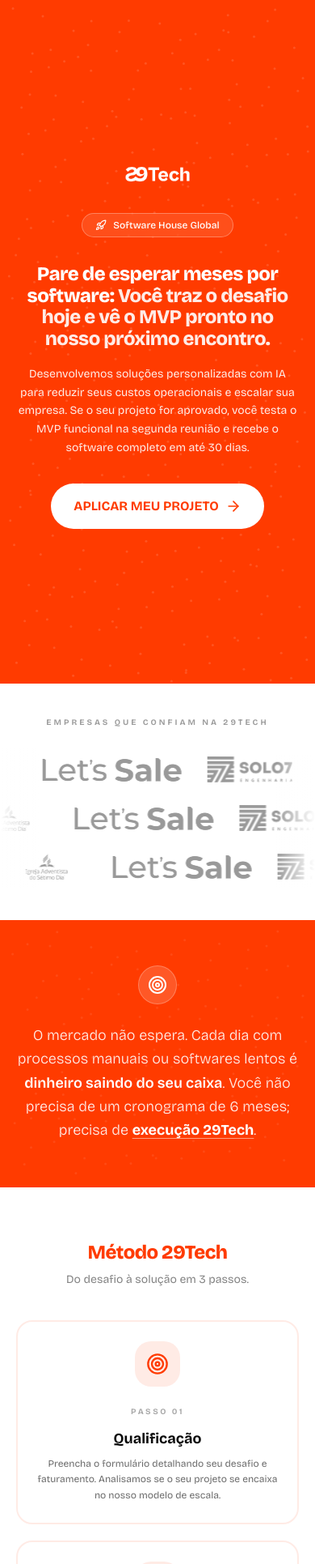
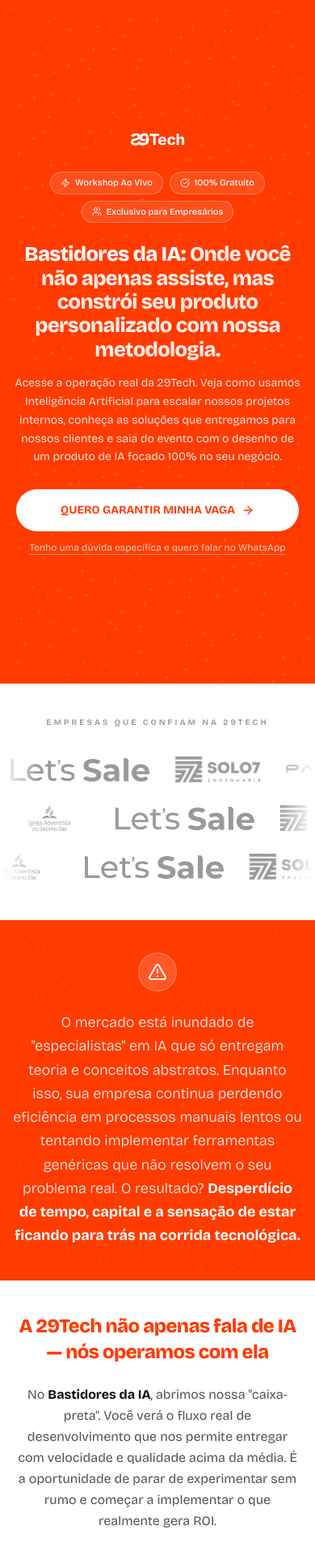
Before and after one commit to vintenove-projects/29tech-campanha-webinar, a React (Vite) app: page /lp in a window 390 px wide. Shown: the top 1931 px of the page at 81% size. Built offline with nearby package versions, Linux system fonts and the light colour scheme.

Commit message:
feat: atualiza LP do webinar com nova copy, 3 tags hero e melhorias mobile-first

```diff
--- a/src/pages/LandingPage.tsx
+++ b/src/pages/LandingPage.tsx
@@ -1,5 +1,5 @@
 import { useState, useEffect, useRef } from "react";
-import { Target, Rocket, Cpu, Layers, Settings, ArrowRight, BookOpen, Users, TrendingDown, Award, Globe } from "lucide-react";
+import { Target, Rocket, Cpu, Layers, Settings, ArrowRight, BookOpen, Users, TrendingDown, Award, Globe, CheckCircle, AlertTriangle, Zap, FileText, MessageCircle, HelpCircle } from "lucide-react";
 import { motion } from "framer-motion";
 
 // Logos
@@ -28,7 +28,7 @@ const clientLogos = [
   { src: logoExtra, alt: "Cliente" },
 ];
 
-/* ─── Particle Canvas (white particles on orange) ─── */
+/* ─── Particle Canvas ─── */
 const ParticleCanvas = ({ color = "rgba(255,255,255,0.12)" }: { color?: string }) => {
   const canvasRef = useRef<HTMLCanvasElement>(null);
   const mouseRef = useRef({ x: -9999, y: -9999 });
@@ -143,7 +143,7 @@ const LogoRow = ({ reverse = false, duration = 25 }: { reverse?: boolean; durati
   </div>
 );
 
-/* ─── Logo Marquee (3 rows, alternating directions) ─── */
+/* ─── Logo Marquee ─── */
 const LogoMarquee = () => (
   <section className="py-10 sm:py-20 overflow-hidden bg-white">
     <FadeIn className="text-center mb-6 sm:mb-10">
@@ -207,29 +207,47 @@ const LandingPage = () => {
   return (
     <div className="min-h-screen text-foreground overflow-x-hidden" style={{ fontFamily: "'Bricolage Grotesque', sans-serif" }}>
 
-      {/* ══════════ HERO — Laranja ══════════ */}
+      {/* ══════════ HERO ══════════ */}
       <section className="relative min-h-screen flex items-center overflow-hidden bg-primary">
         <ParticleCanvas color="rgba(255,255,255,0.13)" />
 
-        <div className="relative z-10 max-w-5xl mx-auto px-5 sm:px-6 w-full py-16 sm:py-20 text-center">
+        <div className="relative z-10 max-w-5xl mx-auto px-4 sm:px-6 w-full pt-12 pb-14 sm:py-20 text-center">
           <FadeIn>
-            <img src={logo29Tech} alt="29Tech" className="h-12 sm:h-16 w-auto mx-auto mb-6 sm:mb-8" />
-            <span className="inline-flex items-center gap-2 px-4 py-1.5 rounded-full border border-white/30 bg-white/10 text-white text-xs sm:text-sm font-medium mb-8 sm:mb-10 backdrop-blur-sm">
-              <Rocket className="w-3.5 h-3.5 sm:w-4 sm:h-4" /> Software House Global
-            </span>
-            <h1 className="text-2xl sm:text-4xl md:text-5xl lg:text-6xl font-extrabold leading-[1.1] tracking-tight text-white mb-5 sm:mb-6 max-w-4xl mx-auto">
-              Pare de esperar meses por software:{" "}
+            <img src={logo29Tech} alt="29Tech" className="h-10 sm:h-16 w-auto mx-auto mb-5 sm:mb-8" />
+            <div className="flex flex-wrap justify-center gap-2 mb-6 sm:mb-10">
+              <span className="inline-flex items-center gap-1.5 px-3 py-1 rounded-full border border-white/30 bg-white/10 text-white text-[11px] sm:text-sm font-medium backdrop-blur-sm">
+                <Zap className="w-3 h-3 sm:w-4 sm:h-4 flex-shrink-0" /> Workshop Ao Vivo
+              </span>
+              <span className="inline-flex items-center gap-1.5 px-3 py-1 rounded-full border border-white/30 bg-white/10 text-white text-[11px] sm:text-sm font-medium backdrop-blur-sm">
+                <CheckCircle className="w-3 h-3 sm:w-4 sm:h-4 flex-shrink-0" /> 100% Gratuito
+              </span>
+              <span className="inline-flex items-center gap-1.5 px-3 py-1 rounded-full border border-white/30 bg-white/10 text-white text-[11px] sm:text-sm font-medium backdrop-blur-sm">
+                <Users className="w-3 h-3 sm:w-4 sm:h-4 flex-shrink-0" /> Exclusivo para Empresários
+              </span>
+            </div>
+            <h1 className="text-[1.6rem] leading-[1.15] sm:text-4xl md:text-5xl lg:text-6xl font-extrabold tracking-tight text-white mb-4 sm:mb-6 max-w-4xl mx-auto">
+              Bastidores da IA:{" "}
               <span className="text-white/90">
-                Você traz o desafio hoje e vê o MVP pronto no nosso próximo encontro.
+                Onde você não apenas assiste, mas constrói seu produto personalizado com nossa metodologia.
               </span>
             </h1>
-            <p className="text-white/90 text-sm sm:text-lg md:text-xl max-w-2xl mx-auto mb-8 sm:mb-12 leading-relaxed">
-              Desenvolvemos soluções personalizadas com IA para reduzir seus custos operacionais e escalar sua empresa. Se o seu projeto for aprovado, você testa o MVP funcional na segunda reunião e recebe o software completo em até 30 dias.
+            <p className="text-white/85 text-sm sm:text-lg md:text-xl max-w-2xl mx-auto mb-7 sm:mb-12 leading-relaxed">
+              Acesse a operação real da 29Tech. Veja como usamos Inteligência Artificial para escalar nossos projetos internos, conheça as soluções que entregamos para nossos clientes e saia do evento com o desenho de um produto de IA focado 100% no seu negócio.
             </p>
-            <button onClick={scrollToForm} className="group inline-flex items-center gap-2 sm:gap-3 rounded-full bg-white px-7 py-4 sm:px-10 sm:py-5 text-primary font-bold text-base sm:text-lg hover:bg-white/90 transition-all duration-300 hover:scale-105 hover:shadow-[0_0_60px_rgba(255,255,255,0.3)]">
-              APLICAR MEU PROJETO
-              <ArrowRight className="w-5 h-5 group-hover:translate-x-1 transition-transform" />
-            </button>
+            <div className="flex flex-col items-stretch sm:items-center gap-3 sm:gap-4 px-1 sm:px-0">
+              <button onClick={scrollToForm} className="group flex items-center justify-center gap-2 rounded-full bg-white px-6 py-4 sm:px-10 sm:py-5 text-primary font-bold text-sm sm:text-lg hover:bg-white/90 transition-all duration-300 hover:scale-105 hover:shadow-[0_0_60px_rgba(255,255,255,0.3)] w-full sm:w-auto">
+                QUERO GARANTIR MINHA VAGA
+                <ArrowRight className="w-4 h-4 sm:w-5 sm:h-5 flex-shrink-0 group-hover:translate-x-1 transition-transform" />
+              </button>
+              <a
+                href="https://wa.me/5511999999999?text=Ol%C3%A1%2C+tenho+uma+d%C3%BAvida+sobre+o+workshop+Bastidores+da+IA"
+                target="_blank"
+                rel="noopener noreferrer"
+                className="text-white/75 text-xs sm:text-sm underline underline-offset-4 decoration-white/40 hover:text-white hover:decoration-white transition-colors text-center"
+              >
+                Tenho uma dúvida específica e quero falar no WhatsApp
+              </a>
+            </div>
           </FadeIn>
         </div>
       </section>
@@ -237,45 +255,74 @@ const LandingPage = () => {
       {/* ══════════ LOGOS MARQUEE ══════════ */}
       <LogoMarquee />
 
-      {/* ══════════ DOR — Laranja claro ══════════ */}
-      <section className="py-14 sm:py-28 px-5 bg-primary relative overflow-hidden">
+      {/* ══════════ DOR ══════════ */}
+      <section className="py-10 sm:py-28 px-4 sm:px-5 bg-primary relative overflow-hidden">
         <ParticleCanvas color="rgba(255,255,255,0.08)" />
         <FadeIn className="relative z-10 max-w-3xl mx-auto text-center">
           <div className="w-12 h-12 sm:w-14 sm:h-14 rounded-full bg-white/15 border border-white/25 flex items-center justify-center mx-auto mb-6 sm:mb-8">
-            <Target className="w-6 h-6 sm:w-7 sm:h-7 text-white" />
+            <AlertTriangle className="w-6 h-6 sm:w-7 sm:h-7 text-white" />
           </div>
           <p className="text-lg sm:text-2xl md:text-3xl text-white/90 leading-relaxed font-light">
-            O mercado não espera. Cada dia com processos manuais ou softwares lentos é{" "}
-            <span className="text-white font-semibold">dinheiro saindo do seu caixa</span>. Você não precisa de um cronograma de 6 meses; precisa de{" "}
-            <span className="text-white font-bold underline decoration-white/50 underline-offset-4">execução 29Tech</span>.
+            O mercado está inundado de "especialistas" em IA que só entregam teoria e conceitos abstratos. Enquanto isso, sua empresa continua perdendo eficiência em processos manuais lentos ou tentando implementar ferramentas genéricas que não resolvem o seu problema real. O resultado?{" "}
+            <span className="text-white font-bold">Desperdício de tempo, capital e a sensação de estar ficando para trás na corrida tecnológica.</span>
           </p>
         </FadeIn>
       </section>
 
-      {/* ══════════ MÉTODO — Branco ══════════ */}
-      <section className="py-16 sm:py-32 px-5 bg-white">
-        <div className="max-w-5xl mx-auto">
+      {/* ══════════ PROPOSTA DE VALOR — Branco ══════════ */}
+      <section className="py-10 sm:py-32 px-4 sm:px-5 bg-white">
+        <div className="max-w-4xl mx-auto text-center">
+          <FadeIn>
+            <h2 className="text-2xl sm:text-4xl md:text-5xl font-extrabold tracking-tight text-primary mb-6 sm:mb-8">
+              A 29Tech não apenas fala de IA — nós operamos com ela
+            </h2>
+            <p className="text-foreground/70 text-base sm:text-xl leading-relaxed max-w-3xl mx-auto">
+              No <strong className="text-foreground">Bastidores da IA</strong>, abrimos nossa "caixa-preta". Você verá o fluxo real de desenvolvimento que nos permite entregar com velocidade e qualidade acima da média. É a oportunidade de parar de experimentar sem rumo e começar a implementar o que realmente gera ROI.
+            </p>
+          </FadeIn>
+        </div>
+      </section>
+
+      {/* ══════════ COMO FUNCIONA ══════════ */}
+      <section className="py-10 sm:py-32 px-4 sm:px-5 bg-primary relative overflow-hidden">
+        <ParticleCanvas color="rgba(255,255,255,0.10)" />
+        <div className="relative z-10 max-w-5xl mx-auto">
           <FadeIn className="text-center mb-10 sm:mb-16">
-            <h2 className="text-2xl sm:text-4xl md:text-5xl font-extrabold tracking-tight text-primary mb-2 sm:mb-3">
-              Método 29Tech
+            <h2 className="text-2xl sm:text-4xl md:text-5xl font-extrabold tracking-tight text-white mb-3">
+              Como Funciona
             </h2>
-            <p className="text-foreground/50 text-sm sm:text-lg">Do desafio à solução em 3 passos.</p>
+            <p className="text-white/70 text-sm sm:text-lg">O que acontece durante o workshop.</p>
           </FadeIn>
 
           <div className="grid grid-cols-1 sm:grid-cols-3 gap-5 sm:gap-8">
             {[
-              { step: "01", title: "Qualificação", desc: "Preencha o formulário detalhando seu desafio e faturamento. Analisamos se o seu projeto se encaixa no nosso modelo de escala.", icon: Target },
-              { step: "02", title: "Briefing e MVP", desc: "Na Reunião 01 alinhamos o escopo. Na Reunião 02, você testa o MVP funcional em tempo real.", icon: Cpu },
-              { step: "03", title: "Entrega em 30 Dias", desc: "Com o MVP validado, finalizamos a implementação e escalamos sua solução para entrega final em um mês.", icon: Rocket },
+              {
+                step: "01",
+                title: "Imersão nos Bastidores",
+                desc: "Veja por dentro as automações e processos de IA que a 29Tech utiliza para acelerar sua própria produção.",
+                icon: Cpu,
+              },
+              {
+                step: "02",
+                title: "Casos Reais",
+                desc: "Demonstração prática de produtos de IA que construímos para nossos clientes e os resultados financeiros que eles geraram.",
+                icon: TrendingDown,
+              },
+              {
+                step: "03",
+                title: "Oficina Mão na Massa",
+                desc: "Durante a call, ajudaremos você a estruturar o escopo de um produto de IA personalizado para resolver o maior gargalo da sua empresa hoje.",
+                icon: Target,
+              },
             ].map((item, i) => (
               <FadeIn key={item.step} delay={i * 0.12}>
-                <div className="group text-center p-6 sm:p-8 rounded-2xl border-2 border-primary/10 hover:border-primary/30 transition-all duration-300 hover:shadow-[0_8px_40px_rgba(255,68,0,0.08)] h-full">
-                  <div className="w-14 h-14 sm:w-16 sm:h-16 rounded-2xl bg-primary/10 flex items-center justify-center mx-auto mb-4 sm:mb-6 group-hover:bg-primary/20 transition-colors">
-                    <item.icon className="w-7 h-7 sm:w-8 sm:h-8 text-primary" />
+                <div className="group text-center p-6 sm:p-8 rounded-2xl bg-white/10 border border-white/15 backdrop-blur-sm hover:bg-white/15 transition-all duration-300 h-full">
+                  <div className="w-14 h-14 sm:w-16 sm:h-16 rounded-2xl bg-white/15 flex items-center justify-center mx-auto mb-4 sm:mb-6 group-hover:bg-white/25 transition-colors">
+                    <item.icon className="w-7 h-7 sm:w-8 sm:h-8 text-white" />
                   </div>
-                  <span className="text-[10px] sm:text-[11px] font-bold text-foreground/35 tracking-[0.25em]">PASSO {item.step}</span>
-                  <h3 className="text-lg sm:text-xl font-bold mt-2 mb-2 sm:mb-3 text-foreground">{item.title}</h3>
-                  <p className="text-foreground/60 leading-relaxed text-xs sm:text-sm">{item.desc}</p>
+                  <span className="text-[10px] sm:text-[11px] font-bold text-white/50 tracking-[0.25em]">PASSO {item.step}</span>
+                  <h3 className="text-lg sm:text-xl font-bold mt-2 mb-2 sm:mb-3 text-white">{item.title}</h3>
+                  <p className="text-white/75 leading-relaxed text-xs sm:text-sm">{item.desc}</p>
                 </div>
               </FadeIn>
             ))}
@@ -283,55 +330,35 @@ const LandingPage = () => {
         </div>
       </section>
 
-      {/* ══════════ POR QUE A 29TECH — Prova Social ══════════ */}
-      <section className="py-16 sm:py-32 px-5 relative overflow-hidden bg-primary">
-        <ParticleCanvas color="rgba(255,255,255,0.10)" />
-        <div className="relative z-10 max-w-5xl mx-auto">
+      {/* ══════════ PROVA E CREDIBILIDADE — Branco ══════════ */}
+      <section className="py-10 sm:py-32 px-4 sm:px-5 bg-white">
+        <div className="max-w-5xl mx-auto">
           <FadeIn className="text-center mb-10 sm:mb-16">
-            <h2 className="text-2xl sm:text-4xl md:text-5xl font-extrabold tracking-tight text-white">
-              Por que a 29Tech
+            <h2 className="text-2xl sm:text-4xl md:text-5xl font-extrabold tracking-tight text-primary">
+              Engenharia Sênior. Resultados Reais.
             </h2>
+            <p className="text-foreground/50 text-sm sm:text-lg mt-3 max-w-2xl mx-auto">
+              A 29Tech é referência em Squads de Elite que sustentam sistemas robustos e implementam IA onde ela realmente traz lucro e escala, fugindo do óbvio.
+            </p>
           </FadeIn>
           <div className="grid grid-cols-1 sm:grid-cols-2 lg:grid-cols-5 gap-4 sm:gap-5">
             {[
-              {
-                icon: BookOpen,
-                stat: "Framework 29",
-                desc: "Metodologia própria de desenvolvimento, testada e publicada em artigo científico.",
-              },
-              {
-                icon: Users,
-                stat: "+100",
-                desc: "Empresas atendidas com soluções de software personalizadas.",
-              },
-              {
-                icon: TrendingDown,
-                stat: "<8%",
-                desc: "Churn dos nossos clientes. Retenção é consequência de resultado.",
-              },
-              {
-                icon: Award,
-                stat: "ISTOÉ",
-                desc: "Reconhecimento de mercado.",
-                link: "https://www.instagram.com/p/DTTeQElDP8E/",
-                linkLabel: "Ver publicação",
-              },
-              {
-                icon: Globe,
-                stat: "Global",
-                desc: "Clientes atendidos no Brasil e na Europa.",
-              },
+              { icon: BookOpen, stat: "Framework 29", desc: "Metodologia própria de desenvolvimento, testada e publicada em artigo científico." },
+              { icon: Users, stat: "+100", desc: "Empresas atendidas com soluções de software personalizadas." },
+              { icon: TrendingDown, stat: "<8%", desc: "Churn dos nossos clientes. Retenção é consequência de resultado." },
+              { icon: Award, stat: "ISTOÉ", desc: "Reconhecimento de mercado.", link: "https://www.instagram.com/p/DTTeQElDP8E/", linkLabel: "Ver publicação" },
+              { icon: Globe, stat: "Global", desc: "Clientes atendidos no Brasil e na Europa." },
             ].map((item, i) => (
               <FadeIn key={item.stat} delay={i * 0.08}>
-                <div className="group p-5 sm:p-6 rounded-2xl bg-white/10 border border-white/15 backdrop-blur-sm hover:bg-white/15 transition-all duration-300 h-full flex flex-row sm:flex-col items-center sm:items-center text-left sm:text-center gap-4 sm:gap-0">
-                  <div className="w-11 h-11 sm:w-12 sm:h-12 rounded-xl bg-white/15 flex items-center justify-center flex-shrink-0 sm:mb-4 group-hover:bg-white/25 transition-colors">
-                    <item.icon className="w-5 h-5 sm:w-6 sm:h-6 text-white" />
+                <div className="group p-5 sm:p-6 rounded-2xl border-2 border-primary/10 hover:border-primary/30 transition-all duration-300 hover:shadow-[0_8px_40px_rgba(255,68,0,0.08)] h-full flex flex-row sm:flex-col items-center sm:items-center text-left sm:text-center gap-4 sm:gap-0">
+                  <div className="w-11 h-11 sm:w-12 sm:h-12 rounded-xl bg-primary/10 flex items-center justify-center flex-shrink-0 sm:mb-4 group-hover:bg-primary/20 transition-colors">
+                    <item.icon className="w-5 h-5 sm:w-6 sm:h-6 text-primary" />
                   </div>
                   <div className="flex-1 sm:flex-none">
-                    <h3 className="text-xl sm:text-2xl lg:text-3xl font-extrabold text-white mb-1 sm:mb-2">{item.stat}</h3>
-                    <p className="text-white/80 leading-relaxed text-xs sm:text-sm">{item.desc}</p>
+                    <h3 className="text-xl sm:text-2xl lg:text-3xl font-extrabold text-primary mb-1 sm:mb-2">{item.stat}</h3>
+                    <p className="text-foreground/60 leading-relaxed text-xs sm:text-sm">{item.desc}</p>
                     {item.link && (
-                      <a href={item.link} target="_blank" rel="noopener noreferrer" className="mt-2 sm:mt-3 inline-flex items-center gap-1 text-xs font-semibold text-white hover:text-white underline underline-offset-4 decoration-white/50 hover:decoration-white transition-colors">
+                      <a href={item.link} target="_blank" rel="noopener noreferrer" className="mt-2 sm:mt-3 inline-flex items-center gap-1 text-xs font-semibold text-primary hover:text-primary underline underline-offset-4 decoration-primary/50 hover:decoration-primary transition-colors">
                         {item.linkLabel} <ArrowRight className="w-3 h-3" />
                       </a>
                     )}
@@ -343,16 +370,50 @@ const LandingPage = () => {
         </div>
       </section>
 
+      {/* ══════════ O QUE ESTÁ INCLUSO ══════════ */}
+      <section className="py-10 sm:py-28 px-4 sm:px-5 bg-primary relative overflow-hidden">
+        <ParticleCanvas color="rgba(255,255,255,0.08)" />
+        <div className="relative z-10 max-w-3xl mx-auto">
+          <FadeIn className="text-center mb-10 sm:mb-14">
+            <h2 className="text-2xl sm:text-4xl md:text-5xl font-extrabold tracking-tight text-white">
+              O que está incluso
+            </h2>
+          </FadeIn>
+          <div className="space-y-4">
+            {[
+              "Acesso exclusivo ao workshop ao vivo e prático.",
+              "Framework 29Tech de Implementação de IA (PDF).",
+              "Sessão de mentoria coletiva para desenho do seu produto.",
+              "Acesso direto aos nossos especialistas para tirar dúvidas de viabilidade.",
+            ].map((item, i) => (
+              <FadeIn key={i} delay={i * 0.08}>
+                <div className="flex items-start gap-4 p-5 sm:p-6 rounded-2xl bg-white/10 border border-white/15 backdrop-blur-sm">
+                  <CheckCircle className="w-6 h-6 text-white flex-shrink-0 mt-0.5" />
+                  <p className="text-white text-sm sm:text-base leading-relaxed">{item}</p>
+                </div>
+              </FadeIn>
+            ))}
+          </div>
+        </div>
+      </section>
+
       {/* ══════════ FORMULÁRIO — Branco ══════════ */}
-      <section id="qualification-form" className="py-16 sm:py-32 px-5 bg-white">
+      <section id="qualification-form" className="py-10 sm:py-32 px-4 sm:px-5 bg-white">
         <div className="max-w-2xl mx-auto">
           <FadeIn>
+            <div className="text-center mb-8 sm:mb-10">
+              <span className="inline-block px-4 py-1.5 rounded-full bg-primary/10 text-primary text-xs font-bold tracking-widest uppercase mb-4">
+                Vagas Limitadas
+              </span>
+              <h2 className="text-2xl sm:text-3xl md:text-4xl font-extrabold text-primary mb-3">
+                Garanta sua vaga no Workshop
+              </h2>
+              <p className="text-foreground/50 text-xs sm:text-sm max-w-md mx-auto">
+                Para garantir que todos os participantes consigam interagir e sair com seu produto desenhado, restringimos o número de inscritos.
+              </p>
+            </div>
+
             <div className="p-6 sm:p-8 md:p-12 rounded-3xl border-2 border-primary/15 shadow-[0_8px_60px_rgba(255,68,0,0.06)]">
-              <h2 className="text-2xl sm:text-3xl md:text-4xl font-extrabold text-center mb-2 text-primary">
-                Inicie sua Qualificação
-              </h2>
-              <p className="text-foreground/50 text-center mb-8 sm:mb-10 text-xs sm:text-sm">Preencha os dados abaixo para começarmos.</p>
-
               <form onSubmit={handleSubmit} className="space-y-5">
                 <LPInput label="Nome Completo" name="name" value={form.name} onChange={handleChange} required />
                 <LPInput label="WhatsApp com DDD" name="whatsapp" type="tel" placeholder="(11) 99999-9999" value={form.whatsapp} onChange={handleChange} required />
@@ -372,18 +433,68 @@ const LandingPage = () => {
                 </div>
 
                 <button type="submit" disabled={submitting}
-                  className="w-full py-4 rounded-full bg-primary hover:bg-primary/90 disabled:opacity-50 text-white font-bold text-base transition-all duration-300 hover:shadow-[0_0_40px_rgba(255,68,0,0.35)] hover:scale-[1.02]">
-                  {submitting ? "Enviando..." : "ENVIAR PARA ANÁLISE"}
+                  className="w-full py-4 rounded-full bg-primary hover:bg-primary/90 disabled:opacity-50 text-white font-bold text-sm sm:text-base transition-all duration-300 hover:shadow-[0_0_40px_rgba(255,68,0,0.35)] hover:scale-[1.02]">
+                  {submitting ? "Enviando..." : "QUERO GARANTIR MINHA VAGA NO WORKSHOP"}
                 </button>
 
+                <div className="text-center">
+                  <a
+                    href="https://wa.me/5511999999999?text=Ol%C3%A1%2C+tenho+uma+d%C3%BAvida+sobre+o+workshop+Bastidores+da+IA"
+                    target="_blank"
+                    rel="noopener noreferrer"
+                    className="inline-flex items-center gap-2 text-xs text-foreground/50 hover:text-primary transition-colors underline underline-offset-4"
+                  >
+                    <MessageCircle className="w-3.5 h-3.5" />
+                    Tenho uma dúvida específica e quero falar no WhatsApp
+                  </a>
+                </div>
+
                 <p className="text-[10px] text-foreground/35 text-center tracking-wide leading-relaxed">
-                  Ao clicar em "Enviar para Análise", você aceita<br />
+                  Ao clicar em "Quero Garantir Minha Vaga", você aceita<br />
                   nossos termos e políticas de privacidade.<br />
                   Seus dados estão 100% seguros.
                 </p>
               </form>
             </div>
           </FadeIn>
+        </div>
+      </section>
+
+      {/* ══════════ QUEBRA DE OBJEÇÕES ══════════ */}
+      <section className="py-10 sm:py-28 px-4 sm:px-5 bg-primary relative overflow-hidden">
+        <ParticleCanvas color="rgba(255,255,255,0.07)" />
+        <div className="relative z-10 max-w-3xl mx-auto">
+          <FadeIn className="text-center mb-10 sm:mb-14">
+            <h2 className="text-2xl sm:text-4xl font-extrabold tracking-tight text-white">
+              Dúvidas Frequentes
+            </h2>
+          </FadeIn>
+          <div className="space-y-4">
+            {[
+              {
+                q: "Preciso entender de programação?",
+                a: "Não. O foco é em estratégia de produto e eficiência de negócio. A IA é o meio, o resultado é o seu lucro.",
+              },
+              {
+                q: "Serve para o meu setor?",
+                a: "Sim. Se sua empresa possui processos digitais ou lida com dados e escala, a metodologia da 29Tech é aplicável.",
+              },
+              {
+                q: "O workshop é gravado?",
+                a: "Não. É um evento ao vivo para permitir a interação e a construção personalizada que prometemos.",
+              },
+            ].map((item, i) => (
+              <FadeIn key={i} delay={i * 0.1}>
+                <div className="p-6 sm:p-8 rounded-2xl bg-white/10 border border-white/15 backdrop-blur-sm">
+                  <div className="flex items-start gap-3 mb-3">
+                    <HelpCircle className="w-5 h-5 text-white/70 flex-shrink-0 mt-0.5" />
+                    <h3 className="text-white font-bold text-sm sm:text-base">"{item.q}"</h3>
+                  </div>
+                  <p className="text-white/75 text-sm leading-relaxed pl-8">{item.a}</p>
+                </div>
+              </FadeIn>
+            ))}
+          </div>
         </div>
       </section>
 
```
